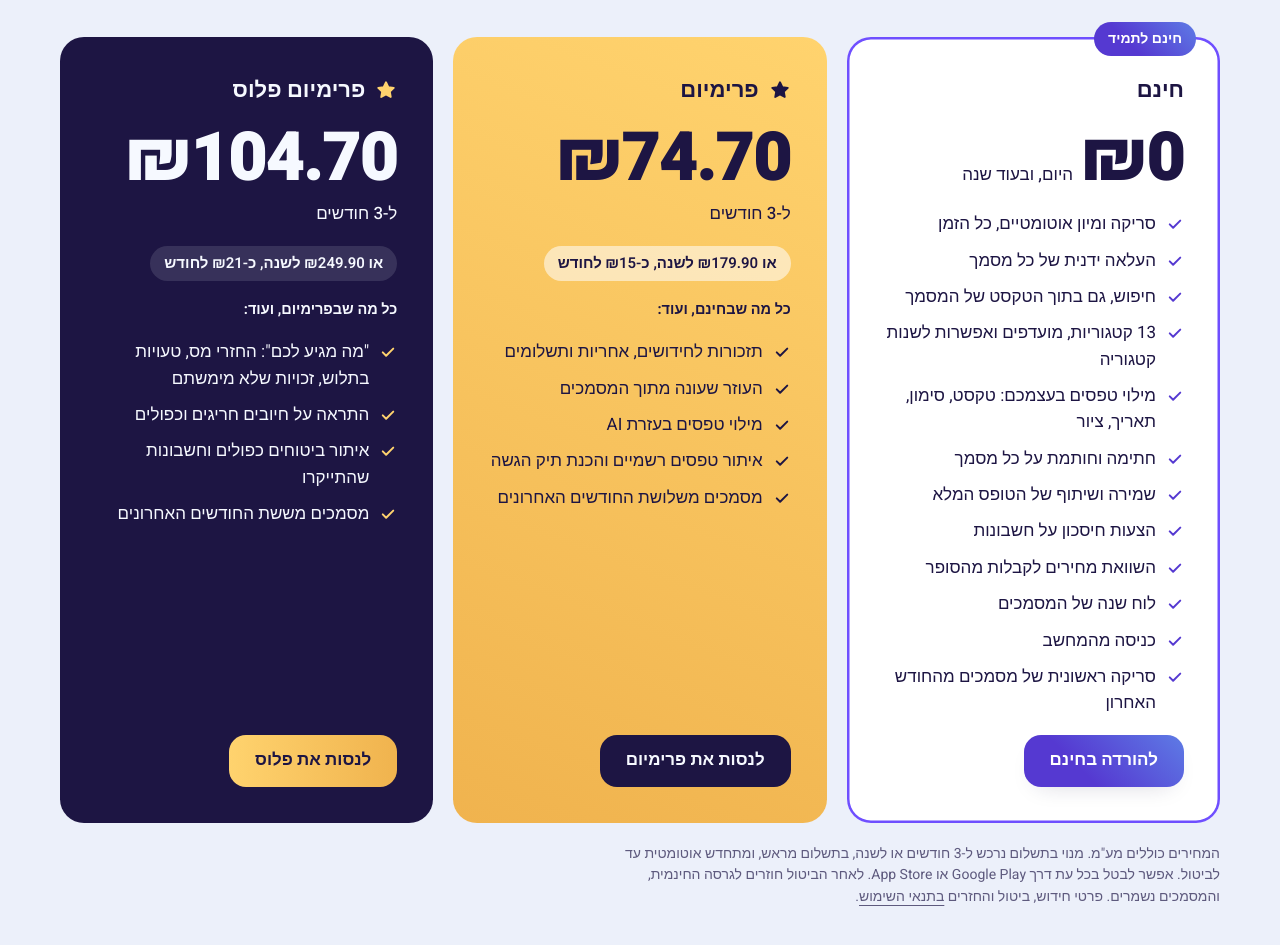
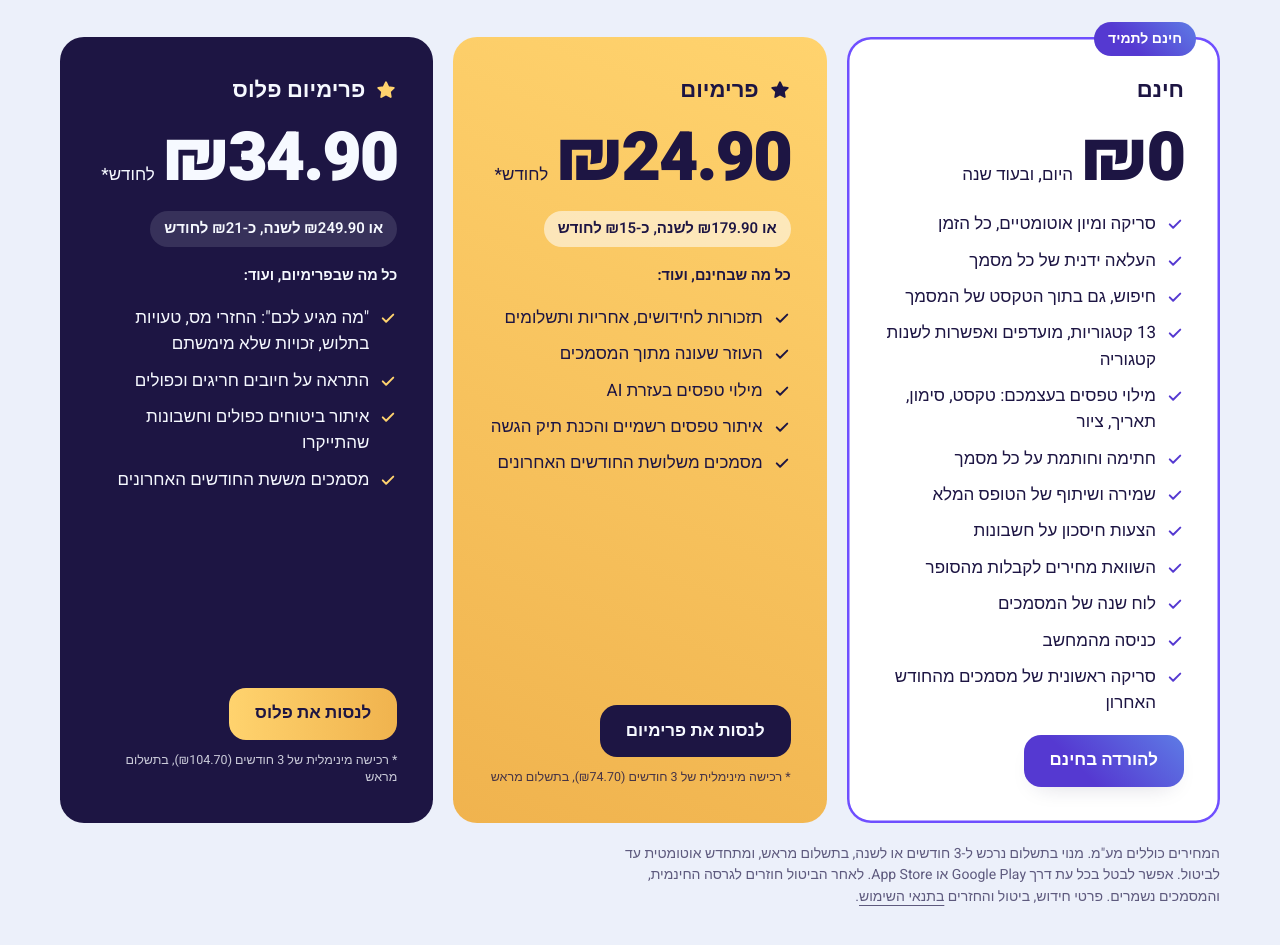
Before and after one commit to yairbd1-code/paperwork-landing-preview, a plain HTML site: page index.html in a window 1280 px wide. Shown: the part 7920-8865 px from the top of the page. Drawn offline with Linux system fonts and the light colour scheme.

Commit message:
Prices: show per month, asterisk for 3-month minimum
Co-Authored-By: Claude Opus 5.5 <noreply@anthropic.com>

```diff
--- a/index.html
+++ b/index.html
@@ -420,6 +420,7 @@ details p{padding-bottom:24px;max-width:62ch}
 .pr.plus li .ic{color:#FFD36E}
 .pr.plus .yr{background:rgba(246,249,255,.12)}
 .pr .inc{font-size:14.5px;font-weight:700}
+.pr .star{font-size:12.5px;line-height:1.4;opacity:.8;margin-top:-6px}
 .btn-gold{background:linear-gradient(90deg,var(--gold-a),var(--gold-b));color:#1D1543}
 /* new demo pieces */
 .chip.plus{background:#1D1543;color:#FFD36E;font-weight:700}
@@ -756,19 +757,21 @@ details p{padding-bottom:24px;max-width:62ch}
       </div>
       <div class="pr prem">
         <div class="nm"><svg class="ic"><use href="#i-star"/></svg>פרימיום</div>
-        <div class="amt"><b>₪74.70</b><span>ל-3 חודשים</span></div>
+        <div class="amt"><b>₪24.90</b><span>לחודש*</span></div>
         <span class="yr">או ₪179.90 לשנה, כ-₪15 לחודש</span>
         <span class="inc">כל מה שבחינם, ועוד:</span>
         <ul><li><svg class="ic"><use href="#i-check"/></svg>תזכורות לחידושים, אחריות ותשלומים</li><li><svg class="ic"><use href="#i-check"/></svg>העוזר שעונה מתוך המסמכים</li><li><svg class="ic"><use href="#i-check"/></svg>מילוי טפסים בעזרת AI</li><li><svg class="ic"><use href="#i-check"/></svg>איתור טפסים רשמיים והכנת תיק הגשה</li><li><svg class="ic"><use href="#i-check"/></svg>מסמכים משלושת החודשים האחרונים</li></ul>
         <a class="btn btn-dark" href="#top">לנסות את פרימיום</a>
+        <span class="star">* רכישה מינימלית של 3 חודשים (₪74.70), בתשלום מראש</span>
       </div>
       <div class="pr plus">
         <div class="nm"><svg class="ic"><use href="#i-star"/></svg>פרימיום פלוס</div>
-        <div class="amt"><b>₪104.70</b><span>ל-3 חודשים</span></div>
+        <div class="amt"><b>₪34.90</b><span>לחודש*</span></div>
         <span class="yr">או ₪249.90 לשנה, כ-₪21 לחודש</span>
         <span class="inc">כל מה שבפרימיום, ועוד:</span>
         <ul><li><svg class="ic"><use href="#i-check"/></svg>"מה מגיע לכם": החזרי מס, טעויות בתלוש, זכויות שלא מימשתם</li><li><svg class="ic"><use href="#i-check"/></svg>התראה על חיובים חריגים וכפולים</li><li><svg class="ic"><use href="#i-check"/></svg>איתור ביטוחים כפולים וחשבונות שהתייקרו</li><li><svg class="ic"><use href="#i-check"/></svg>מסמכים מששת החודשים האחרונים</li></ul>
         <a class="btn btn-gold" href="#top">לנסות את פלוס</a>
+        <span class="star">* רכישה מינימלית של 3 חודשים (₪104.70), בתשלום מראש</span>
       </div>
     </div>
     <div class="dots" aria-hidden="true"></div>
```
